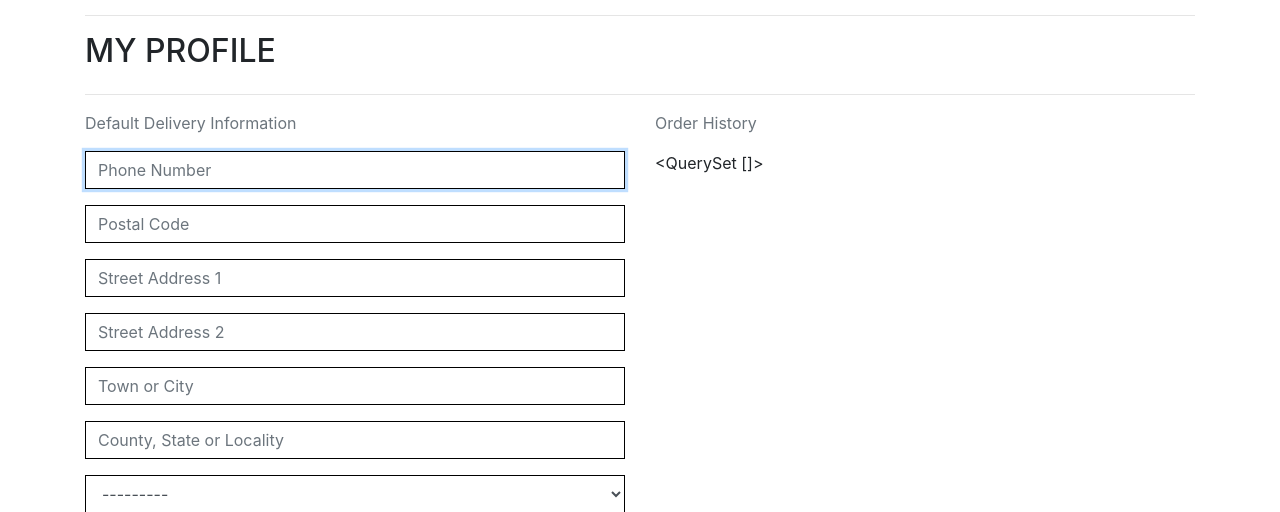
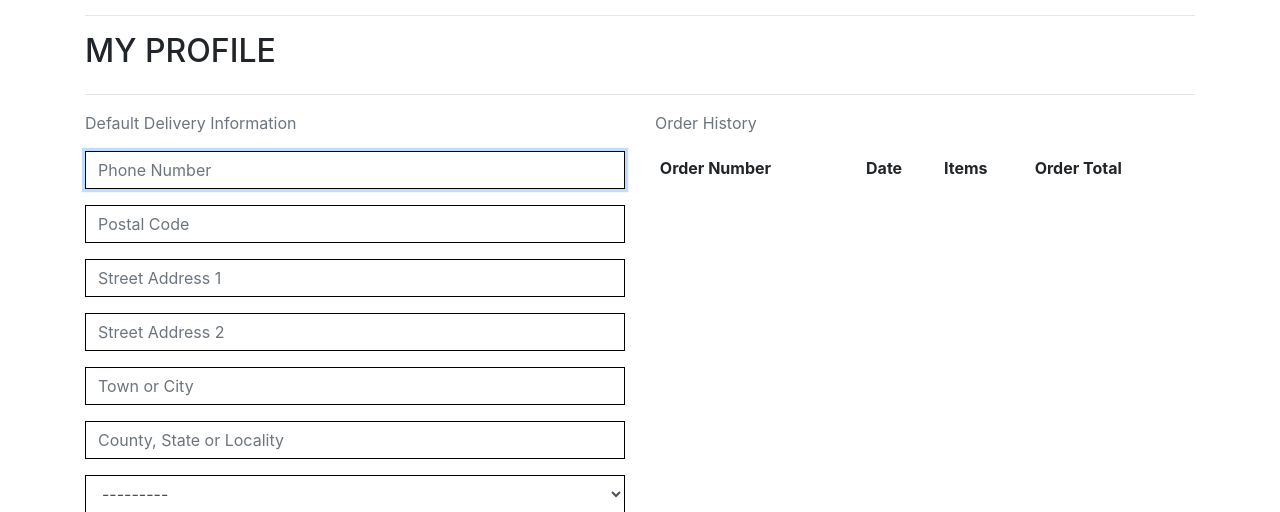
Before and after one commit to cwill83247/boutiqiue_ado_v1a, a Django app: page /profile/ in a window 1280 px wide. Shown: the part 165-677 px from the top of the page. Run offline with Django 3.2, Linux system fonts and the light colour scheme; a user stored in the database is signed in; data comes from the database, SQL or seed files in the repository; both versions use the stored data as it was after the commit; lists and menus that the app fills with data are empty; some libraries are stand-ins or nearby versions.

Commit message:
adding order history to profile

```diff
--- a/profiles/templates/profiles/profile.html
+++ b/profiles/templates/profiles/profile.html
@@ -34,7 +34,43 @@
             </div>
             <div class="col-12 col-lg-6">
                 <p class="text-muted">Order History</p>
-                {{ orders }}
+                <div class="order-history table-responsive">
+                    <table class="table table-sm table-borderless">
+                        <thead>
+                            <tr>
+                                <th>Order Number</th>
+                                <th>Date</th>
+                                <th>Items</th>
+                                <th>Order Total</th>
+                            </tr>
+                        </thead>
+                        <tbody>
+                            {% for order in orders %}
+                                <tr>
+                                    <td>
+                                        <a href="{% url 'order_history' order.order_number %}"
+                                        title="{{ order.order_number }}">
+                                            {{ order.order_number|truncatechars:6 }}
+                                        </a>
+                                    </td>
+                                    <td>{{ order.date }}</td>
+                                    <td>
+                                        <ul class="list-unstyled">
+                                            {% for item in order.lineitems.all %}
+                                                <li class="small">
+                                                    {% if item.product.has_sizes %}
+                                                        Size {{ item.product.size|upper }}
+                                                    {% endif %}{{ item.product.name }} x{{ item.quantity }}
+                                                </li>
+                                            {% endfor %}
+                                        </ul>
+                                    </td>
+                                    <td>${{ order.grand_total }}</td>
+                                </tr>
+                            {% endfor %}
+                        </tbody>
+                    </table>
+                </div>
             </div>
         </div>
 {% endblock %}
--- a/profiles/urls.py
+++ b/profiles/urls.py
@@ -2,5 +2,6 @@
 from . import views
 
 urlpatterns = [
-    path('', views.profile, name='profile')
+    path('', views.profile, name='profile'),
+    path('order_history/<order_number>', views.order_history, name='order_history')
 ]
--- a/profiles/views.py
+++ b/profiles/views.py
@@ -5,6 +5,8 @@
 from django.shortcuts import render
 from .models import UserProfile
 from .forms import UserProfileForm
+
+from checkout.models import Order
 
 def profile(request):
     """ Display the user's profile. """
@@ -27,3 +29,19 @@
     }
 
     return render(request, template, context)
+
+def order_history(request, order_number):
+    order = get_object_or_404(Order, order_number=order_number)
+
+    messages.info(request, (
+        f'This is a past confirmation for order number {order_number}. '
+        'A confirmation email was sent on the order date.'
+    ))
+
+    template = 'checkout/checkout_success.html'  ##using this as our template as already has what we need
+    context = {
+        'order': order,                   #  value pair the first part of the pair could be anything and its what we call in our page
+        'from_profile': True,
+    }
+
+    return render(request, template, context)
```
Also changed, not shown: checkout/templates/checkout/checkout_success.html (+9 -3 lines), db.sqlite3.
